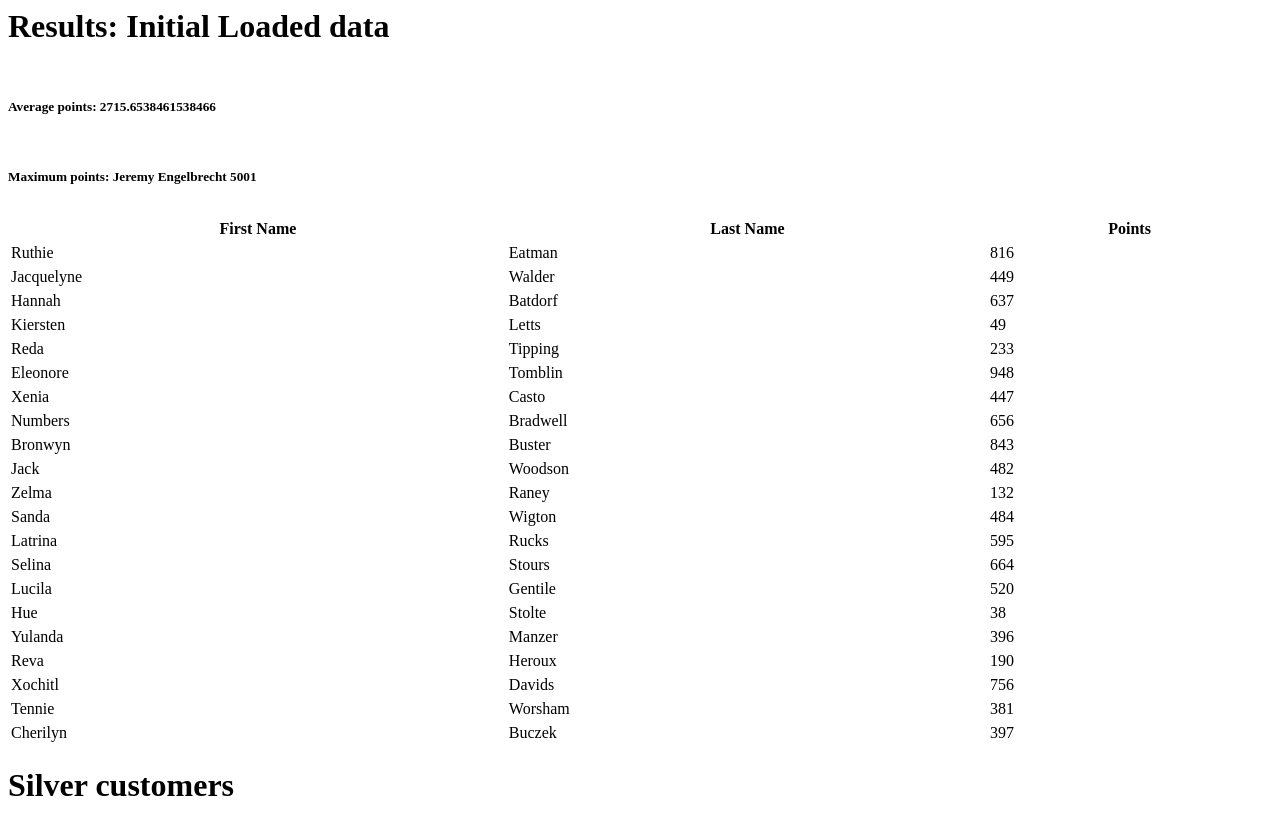
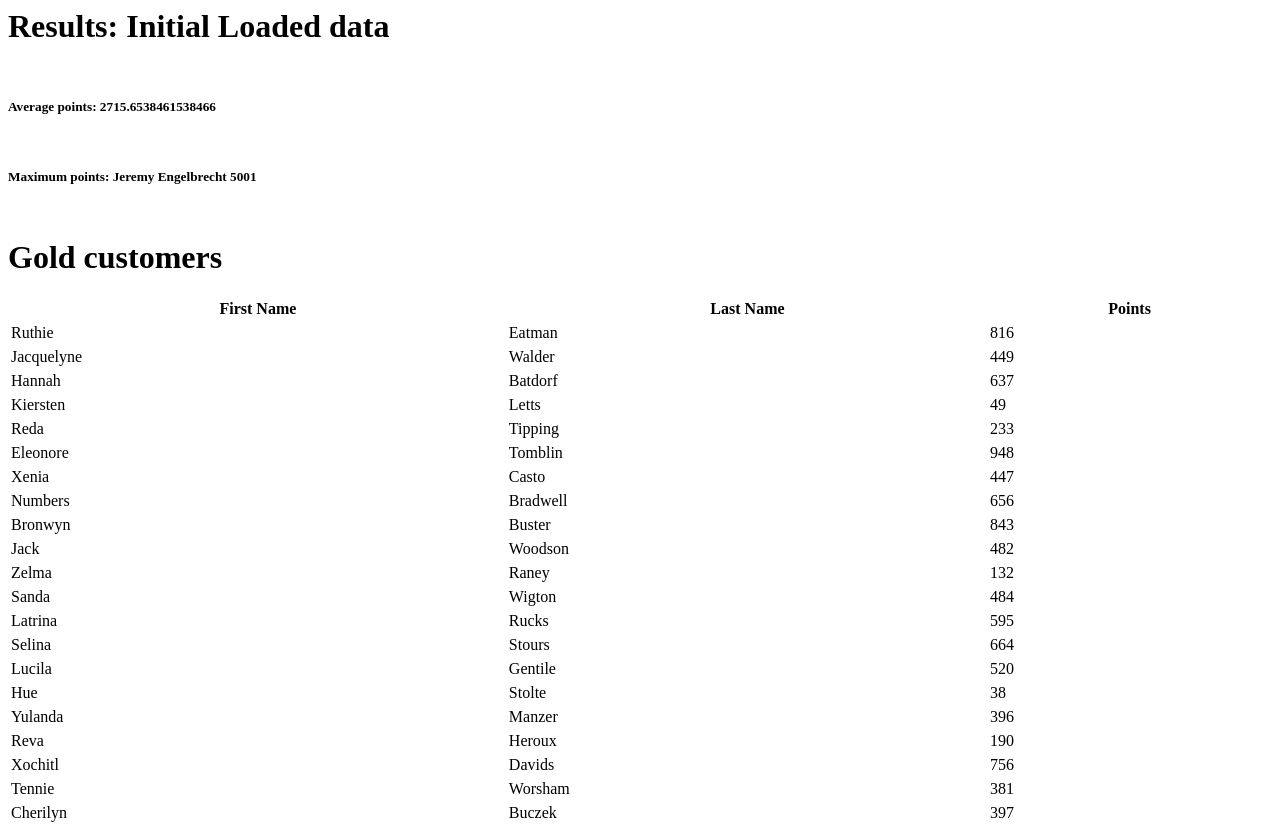
Before and after one commit to danyentezari/group_project_JHFD, a Django app: page /loadData/ in a window 1280 px wide. Shown: the top 824 px of the page. Run offline with Django 3.2, Linux system fonts and the light colour scheme.

Commit message:
final changes

```diff
--- a/templates/exampleapp/Sorting.html
+++ b/templates/exampleapp/Sorting.html
@@ -6,6 +6,7 @@
         <div style="height: 10px"></div>
         <h5 class="text-center"> Maximum points: {{maxclient}}</h5>
         <div style="height: 10px"></div>
+        <h1 class="text-center"> Gold customers</h1>
         <table id="transactions-table" class="table table-hover" style="width:100%">
             <thead>
                 <tr>
```
